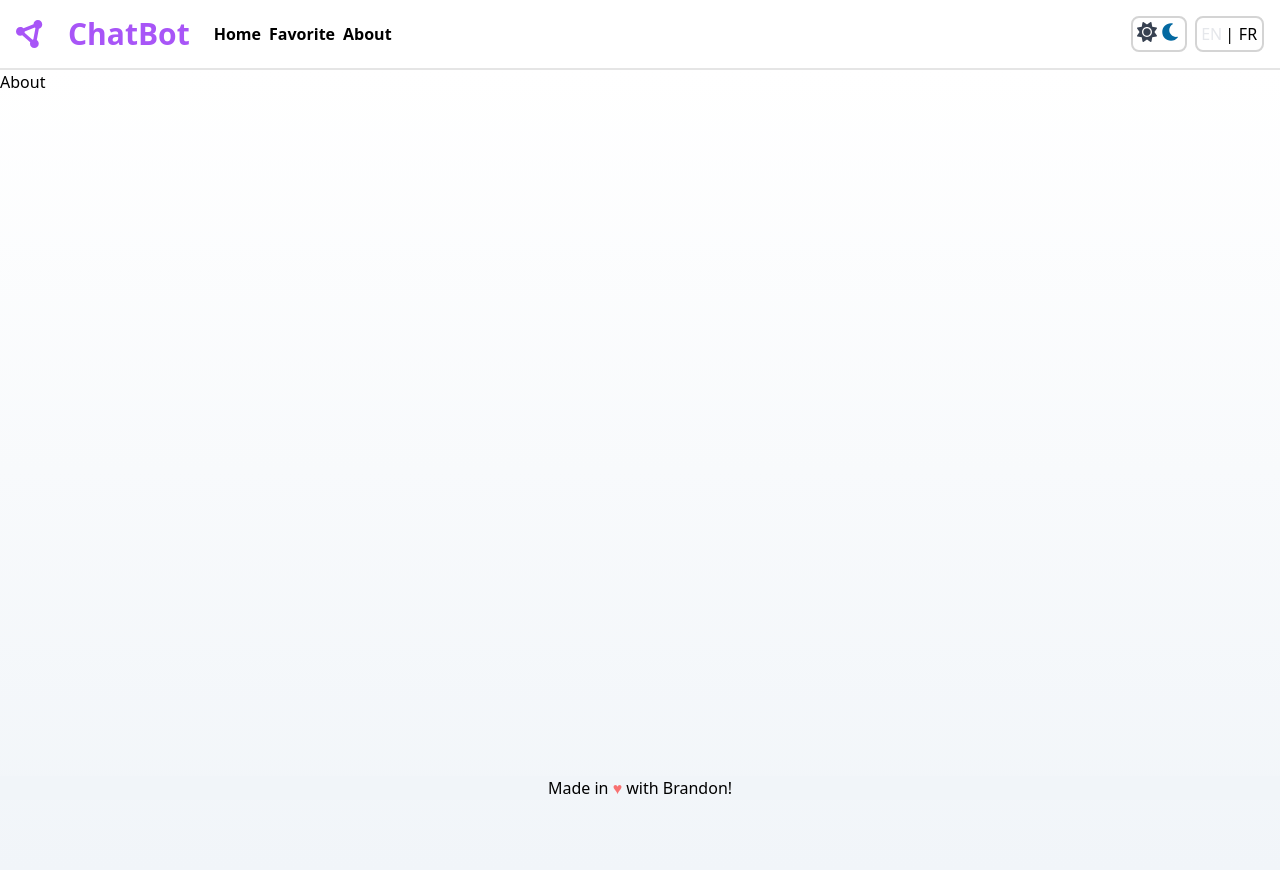
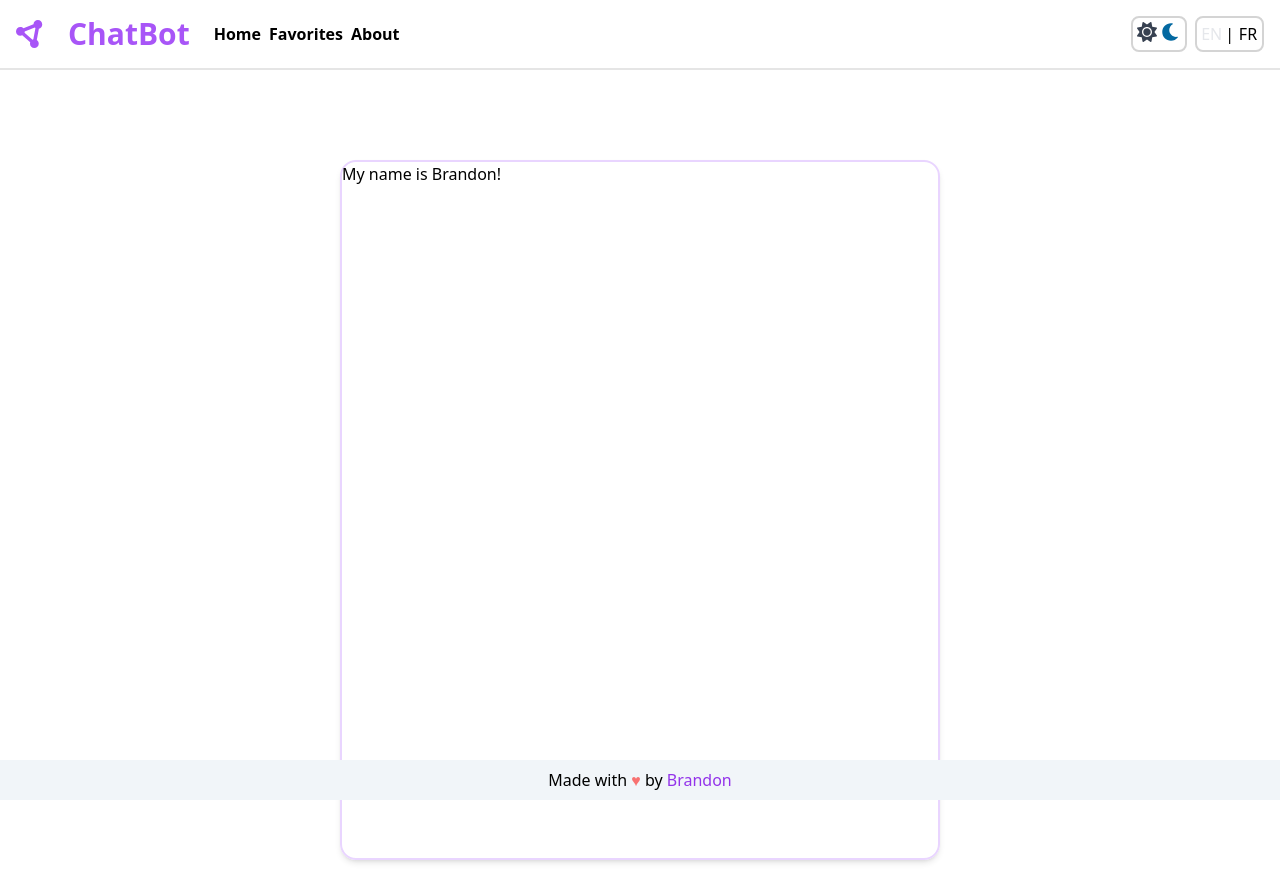
Before and after one commit to niubrandon/chatbot, a React (Create React App) app: page /about in a window 1280 px wide. Built offline with nearby package versions, Linux system fonts and the light colour scheme.

Commit message:
fix soem stylings

```diff
--- a/src/App.tsx
+++ b/src/App.tsx
@@ -17,13 +17,13 @@ function App() {
         <div className="flex items-center gap-6">
           <LogoSvg className="w-7 h-7 fill-purple-500" />
           <h1
-            onClick={() => navigate('/') }
-            className="text-3xl font-bold text-purple-500"
+            onClick={() => navigate('/')}
+            className="text-3xl font-bold text-purple-500 cursor-pointer"
             role="banner"
           >ChatBot</h1>
           <nav role="navigation" className="flex gap-2">
             <Link className="font-semibold" to="/">Home</Link>
-            <Link className="font-semibold" to="/favorite">Favorite</Link>
+            <Link className="font-semibold" to="/favorite">Favorites</Link>
             <Link className="font-semibold" to="/about">About</Link>
           </nav>
         </div>
@@ -34,7 +34,7 @@ function App() {
 
       </div>
       <main
-        className="mt-[70px] h-screen bg-gradient-to-b from-white to-slate-100 dark:from-black dark:to-slate-800"
+        className="mt-[70px] h-screen dark:from-black dark:to-slate-800"
         role="main">
         <Routes>
           <Route path="/" element={<Home />} />
@@ -44,11 +44,13 @@ function App() {
 
       </main>
       <footer
-        className="fixed bottom-0 w-full flex items-center justify-center
+        className="fixed bottom-0 py-2 w-full flex items-center justify-center
       bg-slate-100 dark:bg-slate-900 dark:text-white font-medium z-10"
         role="contentinfo"
       >
-        <p>Made in <span className="text-red-400">&hearts;</span> with Brandon!</p>
+        <p>
+          Made with <span className="text-red-400">&hearts;</span> by <a href="https://www.linkedin.com/in/niubrandon/"className="text-purple-600">Brandon</a>
+        </p>
       </footer>
     </div>
   );
--- a/src/components/CollectionCard.tsx
+++ b/src/components/CollectionCard.tsx
@@ -1,13 +1,13 @@
 import { useState } from 'react';
 import { ReactComponent as BookmarkSvg} from '../assets/bookmark-regular.svg';
 import { useTranslation } from 'react-i18next';
-import ReactTooltip from 'react-tooltip';
 
 interface Collection {
   prompt: string
   response: string
   postedOn: string
   isFavorite: boolean
+  model: string
   }
 interface Props {
   item: Collection
@@ -16,10 +16,6 @@ interface Props {
 
 export default function Card ({item, handleFavorite}: Props) {
   const { t } = useTranslation();
-
-  // temporary fix to add tooltip state and mouse events because the react-tooltip library does not support React 18
-  // https://github.com/wwayne/react-tooltip/issues/769
-  const [tooltip, showTooltip] = useState(true);
 
   return (
     <div className="relative w-full h-fit border-2 border-neutral-200 rounded-lg flex justify-between
@@ -31,23 +27,13 @@ export default function Card ({item, handleFavorite}: Props) {
         <p className="text-base">{item.response}</p>
       </div>
       <div className="absolute right-2 flex gap-2 justify-between items-end text-sm">
+        {item.model}
         {item.postedOn}
-        {!item.isFavorite &&  <BookmarkSvg
-          data-tip
+        <BookmarkSvg
           role="button"
-          data-for={item.postedOn}
-          onMouseEnter={() => showTooltip(true)}
-          onMouseLeave={() => {
-            showTooltip(false);
-            setTimeout(() => showTooltip(true), 50);
-          }}
           onClick={() => handleFavorite(item)}
-          className="h-6 w-6 hover:fill-purple-300 dark:fill-white"></BookmarkSvg>  }
-
-        { tooltip &&  <ReactTooltip id={item.postedOn} effect="solid" type='info' globalEventOff='click'>
-          <span>Bookmark this collection!</span>
-        </ReactTooltip>  }
-
+          className={ item.isFavorite ? 'h-6 w-6 hover:fill-red-300 fill-red-400 dark:fill-white' : 'h-6 w-6 fill-neutral-400 hover:fill-neutral-600'}>
+        </BookmarkSvg>
       </div>
     </div>
   );
--- a/src/components/LanguageSwitch.tsx
+++ b/src/components/LanguageSwitch.tsx
@@ -9,15 +9,15 @@ export default function LanguageSwitch () {
     }
   }, []);
 
-  function onEnglish () :void {
+  const onEnglish = () => {
     window.localStorage.language='en';
     i18n.changeLanguage('en');
-  }
+  };
 
-  function onFrench () :void {
+  const onFrench = () => {
     window.localStorage.language='fr';
     i18n.changeLanguage('fr');
-  }
+  };
 
   return (
     <>
--- a/src/components/ModeSwitch.tsx
+++ b/src/components/ModeSwitch.tsx
@@ -13,15 +13,15 @@ export default function ModeSwitch () {
     }
   }, [theme]);
 
-  function onLightMode () {
+  const onLightMode = () => {
     window.localStorage.theme='light';
     setTheme('light');
-  }
+  };
 
-  function onDarkMode () {
+  const onDarkMode = () => {
     window.localStorage.theme='dark';
     setTheme('dark');
-  }
+  };
 
   return (
     <>
--- a/src/components/PresetQuestion.tsx
+++ b/src/components/PresetQuestion.tsx
@@ -12,9 +12,9 @@ export default function PresetQuestion ({id, question, setPrompt}: Props) {
   // https://github.com/wwayne/react-tooltip/issues/769
   const [tooltip, showTooltip] = useState(true);
 
-  function onPresetQuestion() {
+  const onPresetQuestion = () => {
     setPrompt(question);
-  }
+  };
   return (
     <>
       <div
--- a/src/pages/About.tsx
+++ b/src/pages/About.tsx
@@ -2,7 +2,9 @@ export default function About () {
 
   return (
     <>
-    About
+      <div className="fixed top-[20%] left-[50%] w-[600px] h-[700px] border-2 border-purple-200 rounded-2xl shadow-md -ml-[300px]">
+      My name is Brandon!
+      </div>
     </>
   );
 }
--- a/src/pages/Favorite.tsx
+++ b/src/pages/Favorite.tsx
@@ -6,6 +6,7 @@ interface Collection {
   response: string
   postedOn: string
   isFavorite: boolean
+  model: string
   }
 
 export default function Favorite () {
--- a/src/pages/Home.tsx
+++ b/src/pages/Home.tsx
@@ -12,6 +12,7 @@ prompt: string
 response: string
 postedOn: string
 isFavorite: boolean
+model: string
 }
 export default function Home () {
   const [prompt, setPrompt] = useState('');
@@ -28,13 +29,14 @@ export default function Home () {
       }
     }
     let copyCollection = [...collection];
-    copyCollection[itemIndex] = {prompt: item.prompt, response: item.response, postedOn: item.postedOn, isFavorite: true};
+    copyCollection[itemIndex] = {prompt: item.prompt, response: item.response, postedOn: item.postedOn, model: item.model,isFavorite: true};
     setCollection(prevState => ([...copyCollection]));
     localStorage.setItem('collection', JSON.stringify(copyCollection));
 
   };
 
   let collectionArray: Array<Collection> = [];
+
   function handleSubmit(event: any) {
     setIsLoading(true);
     event?.preventDefault();
@@ -56,12 +58,12 @@ export default function Home () {
         'Authorization': `Bearer ${REACT_APP_API_KEY}`
       }
     }).then((res: any) => {
-
       if (!res.data.choices[0].text) {
         toast.warning('Sorry, I don\'t understand your question');
       } else {
+
         let postedOn = new Date();
-        const newCollection: Collection = {prompt: prompt, response:res.data.choices[0].text, postedOn: postedOn.toUTCString(), isFavorite: false };
+        const newCollection: Collection = {prompt: prompt, response:res.data.choices[0].text, postedOn: postedOn.toUTCString(), model: model , isFavorite: false };
 
         setCollection(prevState => (
           [...prevState, newCollection]
@@ -77,7 +79,7 @@ export default function Home () {
           collectionArray.push(newCollection);
           localStorage.setItem('collection', JSON.stringify(collectionArray));
         }
-        toast.success('🦄  Please check you response in collection!');
+        toast.success('🦄  Added to collection!');
         setIsLoading(false);
       }
       setPrompt('');
--- a/src/views/CollectionView.tsx
+++ b/src/views/CollectionView.tsx
@@ -4,6 +4,7 @@ interface Collection {
   response: string
   postedOn: string
   isFavorite: boolean
+  model: string
   }
   interface Props {
     collection: Collection[]
--- a/src/views/PresetView.tsx
+++ b/src/views/PresetView.tsx
@@ -3,7 +3,7 @@ interface Props {
   setPrompt: (value: string) => void
 }
 
-export default function PresetView ({ setPrompt }: Props) {
+export default function PresetView ({setPrompt}: Props) {
 
   const presetQuestions = [
     'What\'s your name?',
```
Also changed, not shown: 1 other file (tests, documents, lock files or other folders).
